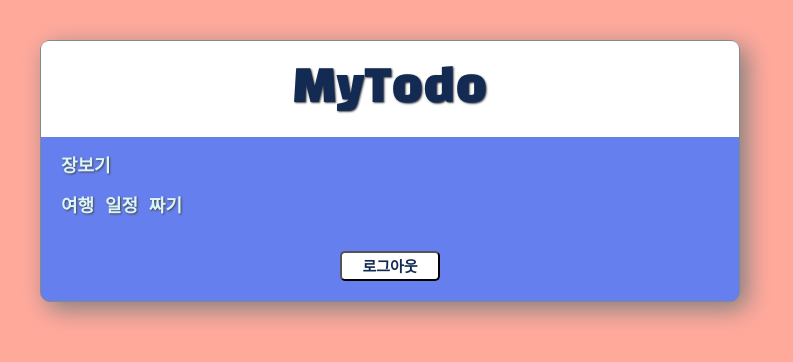
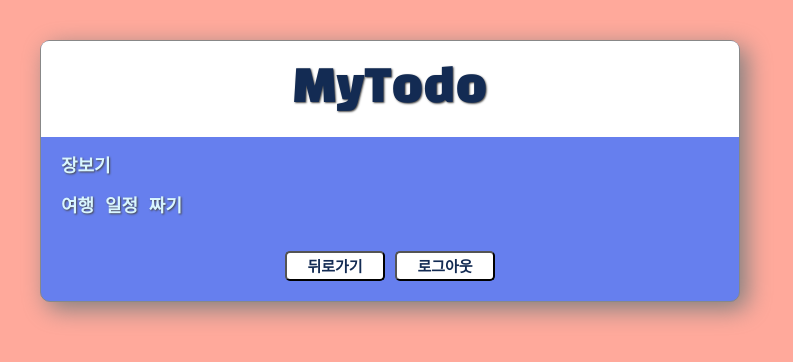
Before and after one commit to jswj30/myTodo-client, a React (Create React App) app in the folder mytodo-client/: page /important in a window 1280 px wide. Shown: the top 362 px of the page, without its empty margins (250-1043 px from the left). Built offline with nearby package versions, Linux system fonts and the light colour scheme; no server answers; a web font is replaced by a local one.

Commit message:
[feat65][feature]Important 컴포넌트에 이전 페이지 버튼 추가

```diff
--- a/mytodo-client/src/components/Important.js
+++ b/mytodo-client/src/components/Important.js
@@ -26,6 +26,11 @@ class Important extends Component {
     };
   }
 
+  // 뒤로 가기 기능
+  handleGoBack = () => {
+    this.props.history.goBack();
+  };
+
   render() {
     let { importantTodo } = this.state;
     let { handleSignout } = this.props;
@@ -40,6 +45,12 @@ class Important extends Component {
         </div>
         <div className="important_logout">
           <button
+            className="important_goBackBtn"
+            onClick={() => this.handleGoBack()}
+          >
+            뒤로가기
+          </button>
+          <button
             className="important_logoutBtn"
             onClick={() => handleSignout()}
           >
--- a/mytodo-client/src/components/Important.scss
+++ b/mytodo-client/src/components/Important.scss
@@ -29,6 +29,18 @@
     margin-right: auto;
     margin-top: 20px;
     margin-bottom: 20px;
+    .important_goBackBtn {
+      cursor: pointer;
+      background-color: white;
+      border-radius: 5px;
+      width: 100px;
+      height: 30px;
+      font-family: "Nanum Gothic Coding", monospace;
+      color: #132b53;
+      font-weight: bold;
+      font-size: 15px;
+      margin-right: 5px;
+    }
     .important_logoutBtn {
       cursor: pointer;
       background-color: white;
@@ -39,6 +51,7 @@
       color: #132b53;
       font-weight: bold;
       font-size: 15px;
+      margin-left: 5px;
     }
   }
 }
```
